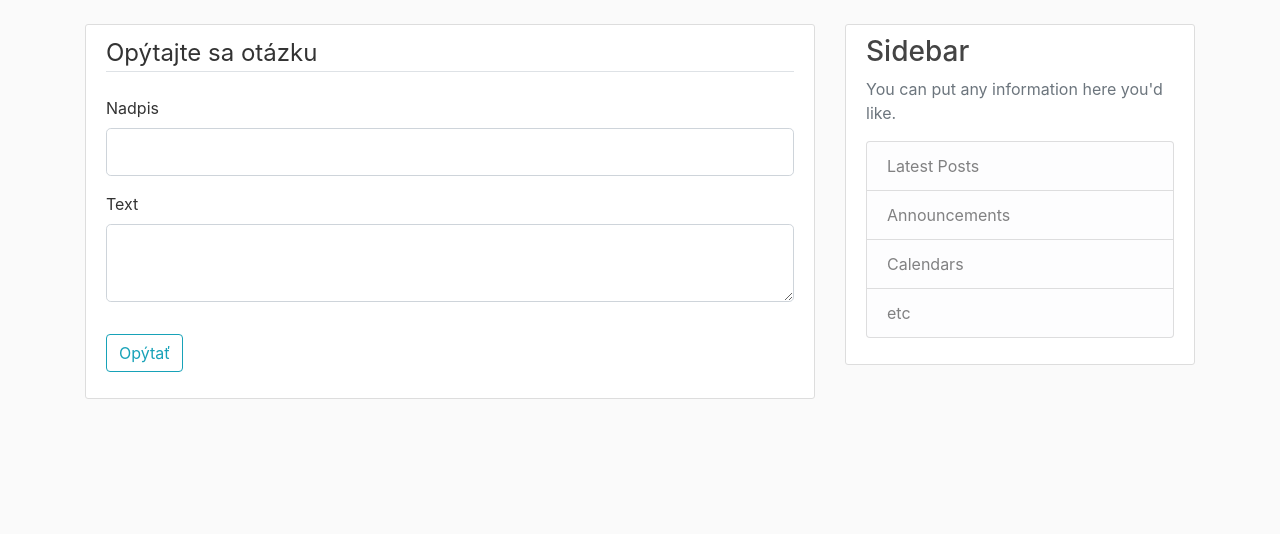
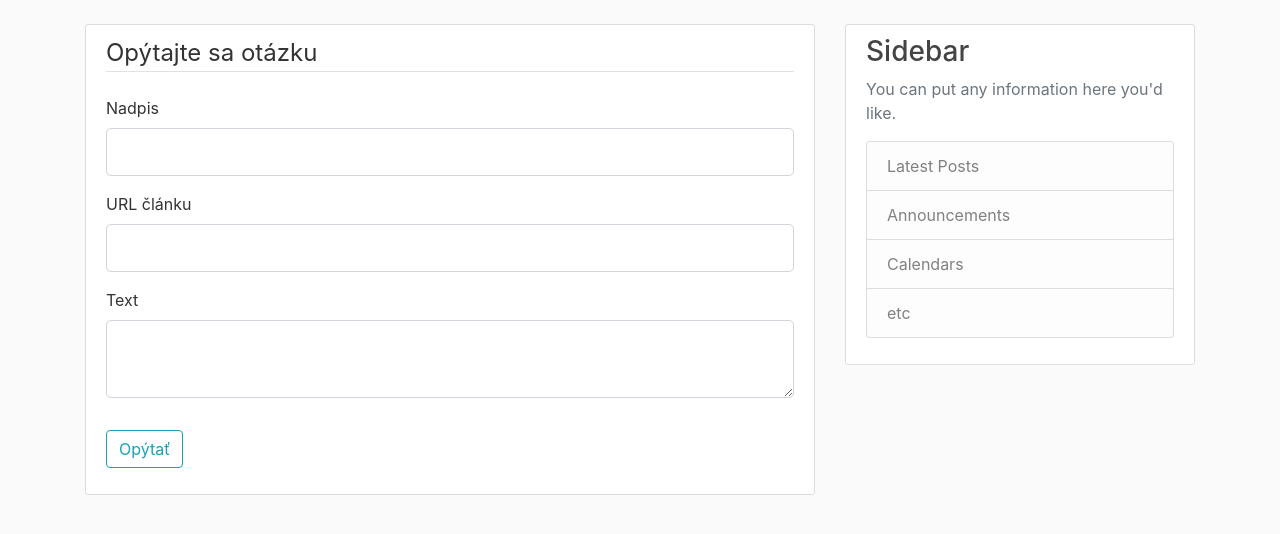
Before and after one commit to xpetrov/nove_media, a Flask app: page /post/new in a window 1280 px wide. Shown: the part 56-590 px from the top of the page. Run offline with Flask 2, Linux system fonts and the light colour scheme; a user stored in the database is signed in; some libraries are stand-ins or nearby versions.

Commit message:
Added article URL

```diff
--- a/application/posts/forms.py
+++ b/application/posts/forms.py
@@ -5,6 +5,7 @@ from wtforms.validators import DataRequired
 
 class PostForm(FlaskForm):
     title = StringField('Nadpis', validators=[DataRequired()])
+    link = StringField('URL článku', validators=[DataRequired()])
     content = TextAreaField('Text', validators=[DataRequired()])
     submit = SubmitField('Opýtať')
 
--- a/application/templates/create_post.html
+++ b/application/templates/create_post.html
@@ -16,6 +16,19 @@
         </div>
         {% else %}
         {{ form.title(class="form-control form-control-lg") }}
+        {% endif %}
+      </div>
+      <div class="form-group">
+        {{ form.link.label(class="form-control-label") }}
+        {% if form.link.errors %}
+        {{ form.link(class="form-control form-control-lg is-invalid") }}
+        <div class="invalid-feedback">
+          {% for error in form.link.errors %}
+          <span>{{ error }}</span>
+          {% endfor %}
+        </div>
+        {% else %}
+        {{ form.link(class="form-control form-control-lg") }}
         {% endif %}
       </div>
       <div class="form-group">
```
Also changed, not shown: 1 other file. Lines whose indentation alone changed are shown as unchanged.
